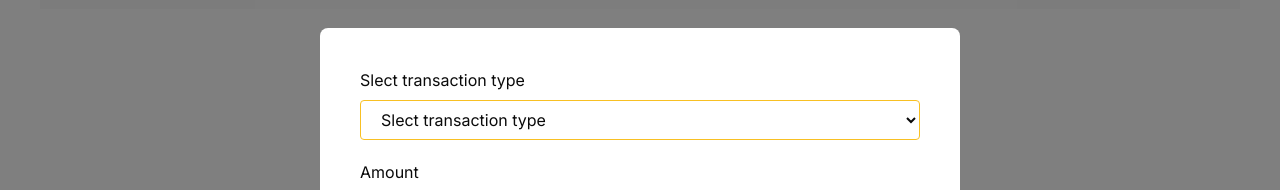
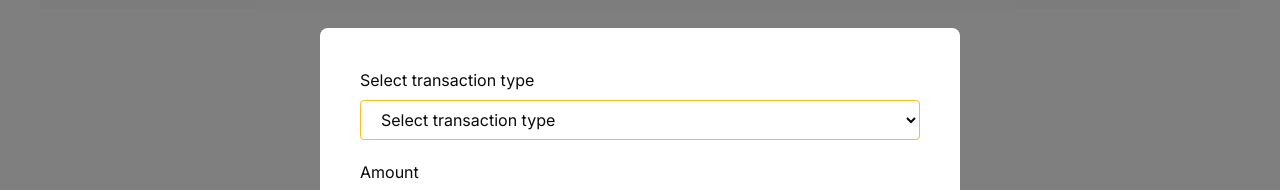
Before and after one commit to sunnatbekweb/finance, a React (Vite) app: page /transactions in a window 1280 px wide. Both pictures are taken after a click on the button "Add transaction". Shown: the part 160-350 px from the top of the page. Built offline with nearby package versions, Linux system fonts and the light colour scheme.

Commit message:
fixed transactions

```diff
--- a/src/components/ui/modal/TransactionModal.tsx
+++ b/src/components/ui/modal/TransactionModal.tsx
@@ -1,14 +1,16 @@
 import React, { useState } from "react";
 import { ModalProps } from "@/types";
-import axios from "axios";
 
-export const TransactionModal: React.FC<ModalProps> = ({ modal, onClose }) => {
+export const TransactionModal: React.FC<ModalProps> = ({
+  modal,
+  onClose,
+  submit,
+}) => {
   const [formData, setFormData] = useState({
     transaction_type: "",
     amount: "",
     description: "",
   });
-  const token = localStorage.getItem("access_token");
 
   const handleChange = (
     e: React.ChangeEvent<
@@ -18,24 +20,14 @@ export const TransactionModal: React.FC<ModalProps> = ({ modal, onClose }) => {
     setFormData({ ...formData, [e.target.name]: e.target.value });
   };
 
-  const handleSubmit = async (e: React.FormEvent<HTMLFormElement>) => {
+  const handleSubmit = (e: React.FormEvent<HTMLFormElement>) => {
     e.preventDefault();
-
-    if (token) {
-      try {
-        await axios
-          .post(`${import.meta.env.VITE_BASE_URL}/transactions/`, formData, {
-            headers: {
-              Authorization: `Bearer ${JSON.parse(token)}`,
-            },
-          })
-          .then((response) => console.log(response.data));
-
-        alert("Created transaction!");
-      } catch (error) {
-        console.error(error);
-      }
-    }
+    submit(formData);
+    setFormData({
+      transaction_type: "",
+      amount: "",
+      description: "",
+    });
   };
 
   return (
@@ -46,16 +38,17 @@ export const TransactionModal: React.FC<ModalProps> = ({ modal, onClose }) => {
           modal ? "visible opacity-100" : "collapse opacity-0"
         } duration-300 fixed top-0 left-0 w-full h-screen flex items-center justify-center bg-[rgba(0,0,0,0.5)] z-10`}
       ></div>
+
       <form
+        onSubmit={handleSubmit}
         className={`${
           modal
             ? "visible opacity-100 scale-100"
             : "collapse opacity-0 scale-50"
         } fixed top-1/2 left-1/2 -translate-1/2 rounded-md bg-white p-10 w-1/2 flex flex-col gap-y-5 mx-auto z-20 duration-300`}
-        onSubmit={handleSubmit}
       >
         <label htmlFor="transaction_type" className="flex flex-col gap-y-2">
-          <span>Slect transaction type</span>
+          <span>Select transaction type</span>
           <select
             name="transaction_type"
             id="transaction_type"
@@ -63,12 +56,13 @@ export const TransactionModal: React.FC<ModalProps> = ({ modal, onClose }) => {
             value={formData.transaction_type}
           >
             <option value="" disabled>
-              Slect transaction type
+              Select transaction type
             </option>
             <option value="income">Income</option>
             <option value="expense">Expense</option>
           </select>
         </label>
+
         <label htmlFor="amount" className="flex flex-col gap-y-2">
           <span>Amount</span>
           <input
@@ -76,16 +70,20 @@ export const TransactionModal: React.FC<ModalProps> = ({ modal, onClose }) => {
             name="amount"
             id="amount"
             onChange={handleChange}
+            value={formData.amount}
           />
         </label>
+
         <label htmlFor="description" className="flex flex-col gap-y-2">
           <span>Description</span>
           <textarea
             name="description"
             id="description"
             onChange={handleChange}
+            value={formData.description}
           ></textarea>
         </label>
+
         <button className="py-2 text-white rounded bg-[#f8c023] hover:opacity-80 duration-300">
           Add transaction
         </button>
--- a/src/pages/Transactions.tsx
+++ b/src/pages/Transactions.tsx
@@ -16,6 +16,7 @@ import { TransactionModal } from "@/components/ui/modal/TransactionModal";
 export const Transactions = () => {
   const [transactions, setTransactions] = useState<TransactionsList>();
   const [modal, setModal] = useState(false);
+
   const totalAmount = transactions?.reduce(
     (acc, curr) => acc + Number(curr.amount),
     0
@@ -27,11 +28,11 @@ export const Transactions = () => {
   };
 
   useEffect(() => {
-    getDebts();
+    getTransactions();
     console.log(transactions);
   }, []);
 
-  async function getDebts() {
+  async function getTransactions() {
     if (token) {
       try {
         await axios
@@ -46,13 +47,41 @@ export const Transactions = () => {
       }
     }
   }
+  const handleSubmit = async (formData: {
+    transaction_type: string;
+    amount: string;
+    description: string;
+  }) => {
+    if (token) {
+      try {
+        await axios.post(
+          `${import.meta.env.VITE_BASE_URL}/transactions/`,
+          formData,
+          {
+            headers: {
+              Authorization: `Bearer ${JSON.parse(token)}`,
+            },
+          }
+        );
+        alert("Created transaction!");
+        closeModal();
+        getTransactions();
+      } catch (error) {
+        console.error(error);
+      }
+    }
+  };
 
   return (
     <div className="w-full flex flex-col">
       <div className="p-10">
         <div className="w-full h-fit flex items-center justify-between mb-5">
           <h2 className="font-bold text-2xl text-center">Transactions</h2>
-          <TransactionModal modal={modal} onClose={closeModal} />
+          <TransactionModal
+            modal={modal}
+            onClose={closeModal}
+            submit={handleSubmit}
+          />
           <button
             onClick={() => setModal(true)}
             className="py-2 px-4 text-white text-xs rounded bg-[#f8c023] hover:opacity-80 duration-300"
--- a/src/types/index.ts
+++ b/src/types/index.ts
@@ -11,4 +11,9 @@ export type TransactionsList = Transaction[];
 export type ModalProps = {
   modal: boolean;
   onClose: () => void;
+  submit: (formData: {
+    transaction_type: string;
+    amount: string;
+    description: string;
+  }) => void;
 };
```
